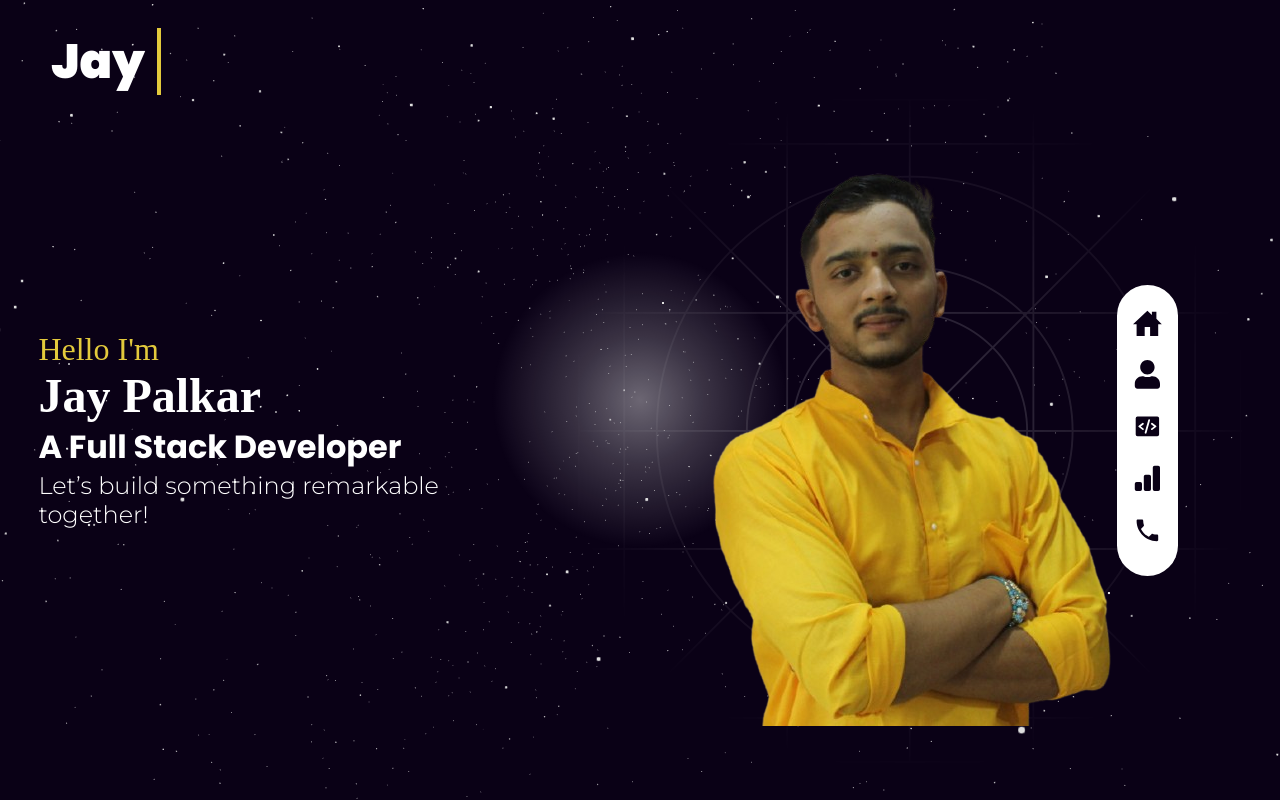
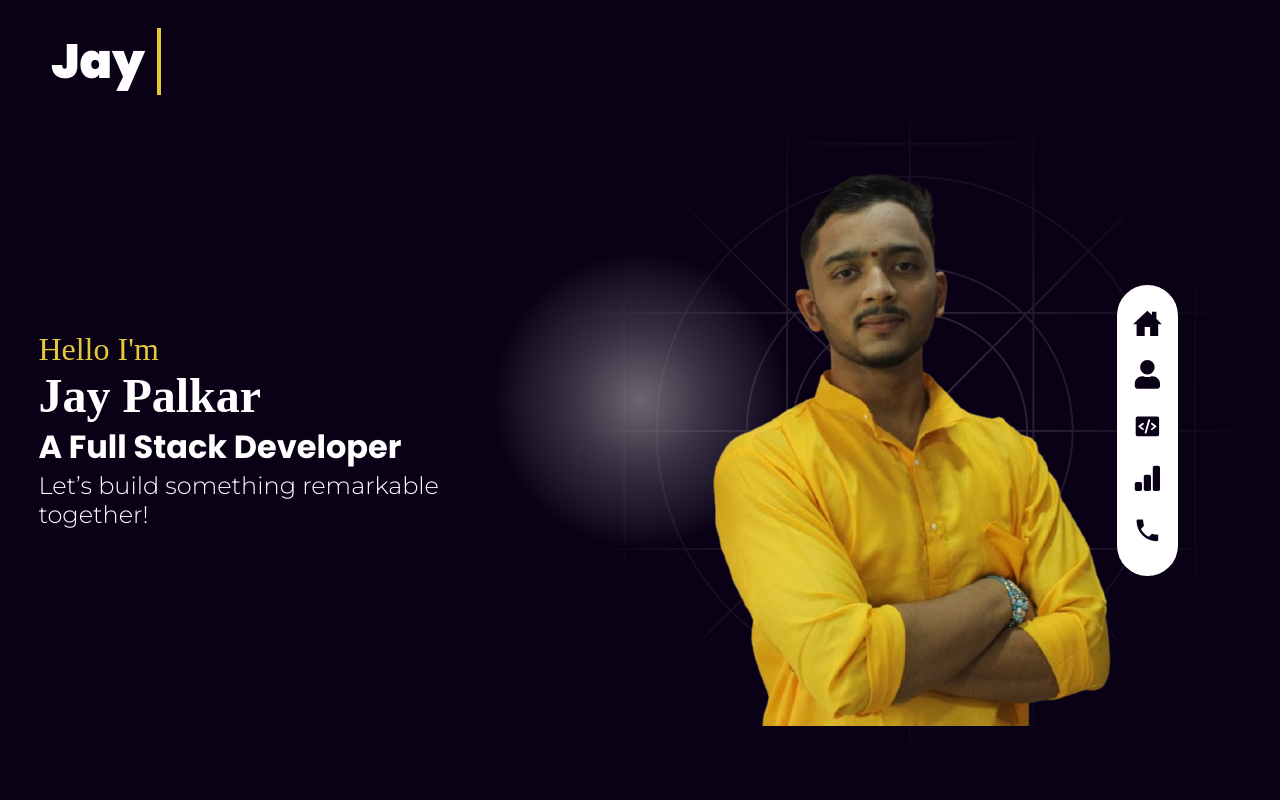
Before and after one commit to JayPalkar/Portfolio, a React (Vite) app: page / in a window 1280 px wide. Shown: the top 800 px of the page. Built offline with nearby package versions, Linux system fonts and the light colour scheme; a web font is replaced by a local one.

Commit message:
removed star background

```diff
--- a/src/App.jsx
+++ b/src/App.jsx
@@ -5,7 +5,6 @@ import ContactMe from "./components/contactme/page";
 import Hero from "./components/hero/page";
 import TopNavbar from "./components/navbar/topNavbar";
 import Projects from "./components/projects/page";
-import StarsCanvas from "./components/starBackground/starBackground";
 
 const App = () => {
   useEffect(() => {
@@ -63,7 +62,6 @@ const App = () => {
         {/* <Testimonial /> */}
         <ContactMe />
       </div>
-      <StarsCanvas />
     </>
   );
 };
--- a/src/components/starBackground/starBackground.jsx
+++ /dev/null
@@ -1,48 +0,0 @@
-import { useState, useRef, Suspense } from "react";
-import { Canvas, useFrame } from "@react-three/fiber";
-import { Points, PointMaterial } from "@react-three/drei";
-import * as random from "maath/random/dist/maath-random.esm";
-import "./starsCanvas.css";
-
-const StarBackground = (props) => {
-  const ref = useRef();
-  const [sphere] = useState(() =>
-    random.inSphere(new Float32Array(5000), { radius: 1.2 })
-  );
-
-  useFrame((state, delta) => {
-    if (ref.current) {
-      ref.current.rotation.x -= delta / 10;
-      ref.current.rotation.y -= delta / 15;
-    }
-  });
-
-  return (
-    <group
-      // eslint-disable-next-line react/no-unknown-property
-      rotation={[0, 0, Math.PI / 2]}
-    >
-      <Points ref={ref} positions={sphere} stride={3} frustumCulled {...props}>
-        <PointMaterial
-          transparent
-          color="#fff"
-          size={0.003}
-          sizeAttenuation={true}
-          depthWrite={false}
-        />
-      </Points>
-    </group>
-  );
-};
-
-const StarsCanvas = () => (
-  <div className="starsCanvas">
-    <Canvas camera={{ position: [0, 0, 1] }}>
-      <Suspense fallback={null}>
-        <StarBackground />
-      </Suspense>
-    </Canvas>
-  </div>
-);
-
-export default StarsCanvas;
--- a/src/components/starBackground/starsCanvas.css
+++ /dev/null
@@ -1,8 +0,0 @@
-.starsCanvas {
-  position: fixed;
-  top: 0;
-  left: 0;
-  width: 100%;
-  height: 100%;
-  z-index: 1; /* Place below other content */
-}
```
